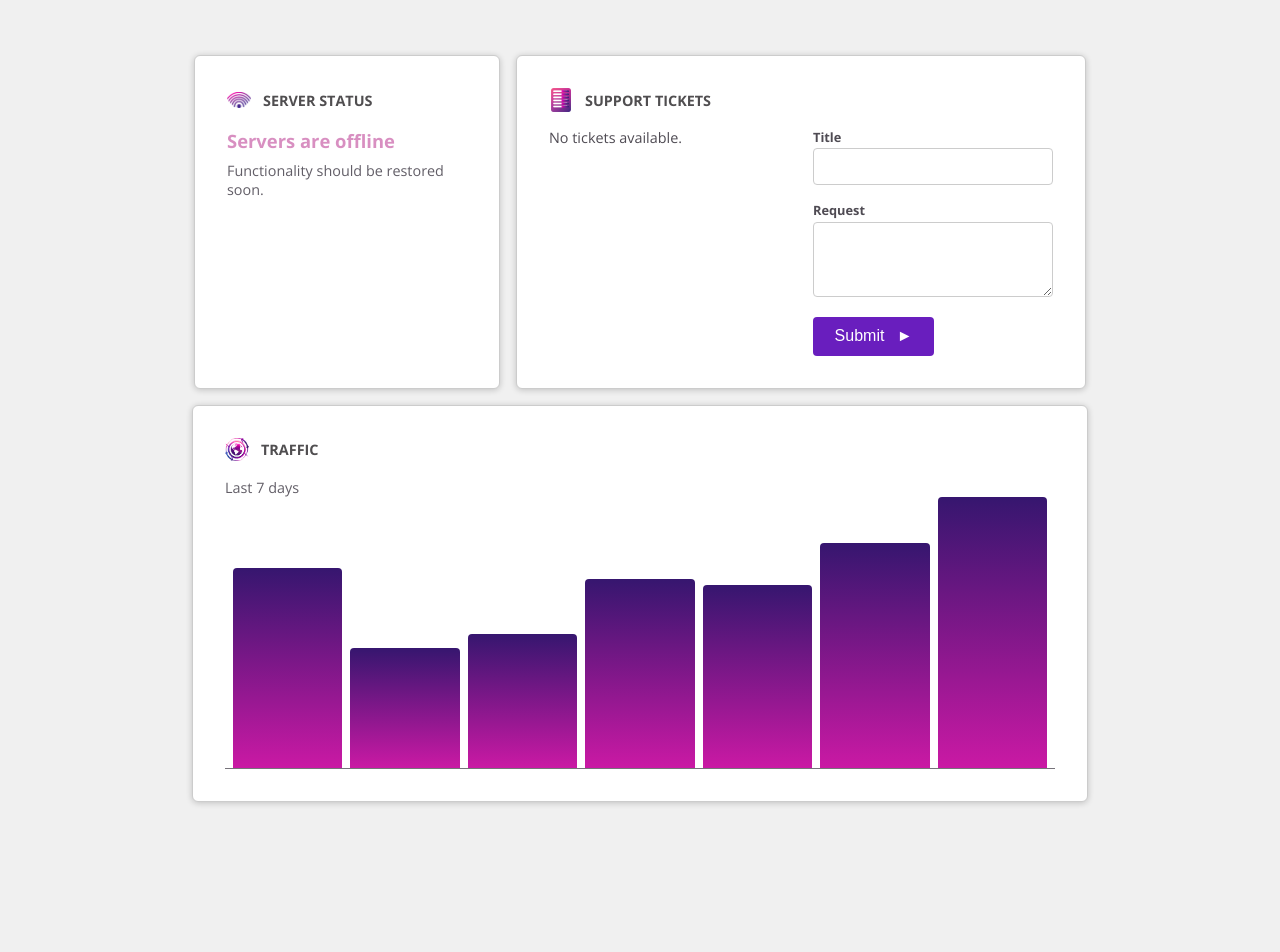
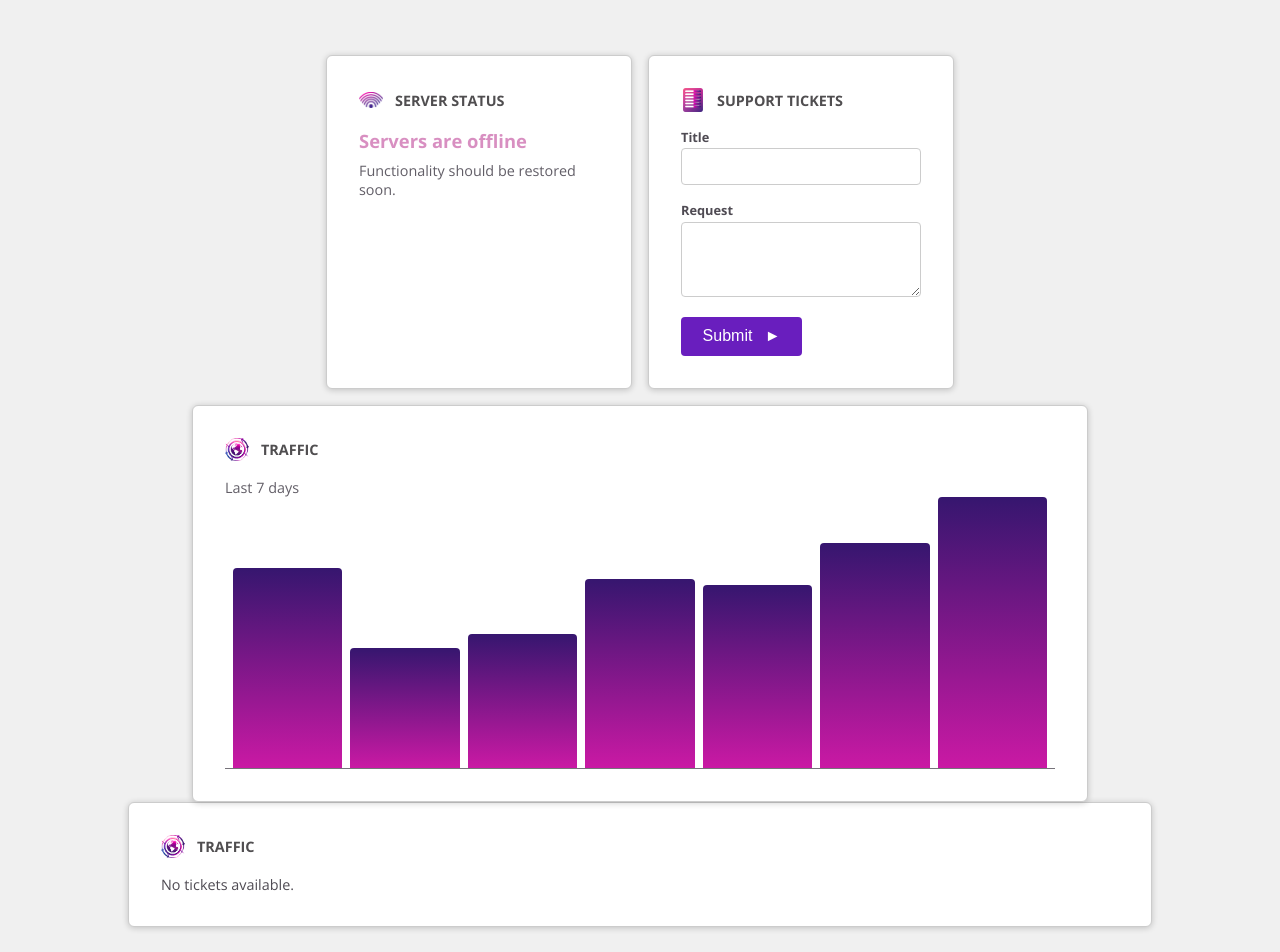
Before and after one commit to flavia3107/angular-dashboard-mini-project, an Angular app: page / in a window 1280 px wide. Shown: the part 60-1012 px from the top of the page. Before the commit the page ends 910 px from the top, so only its background shows below. Built offline with nearby package versions, Linux system fonts and the light colour scheme.

Commit message:
Dashboard: Update logic

```diff
--- a/src/app/app.component.html
+++ b/src/app/app.component.html
@@ -7,11 +7,18 @@
         <app-server-status />
       </app-dashboard-item>
       <app-dashboard-item [image]="{ src: './assets/list.png', alt: 'A list of items' }" title="Support Tickets">
-        <app-tickets />
+        <div id="new-ticket">
+          <app-new-ticket (add)="onAdd($event)" />
+        </div>
       </app-dashboard-item>
     </div>
     <app-dashboard-item class="chart" [image]="{ src: './assets/globe.png', alt: 'A globe' }" title="Traffic">
       <app-traffic />
     </app-dashboard-item>
   </div>
+  <div class="tickets-list">
+    <app-dashboard-item [image]="{ src: './assets/globe.png', alt: 'A globe' }" title="Traffic">
+      <app-tickets [tickets]="tickets" (completeTicket)="onCloseTicket($event)" />
+    </app-dashboard-item>
+  </div>
 </main>
--- a/src/app/app.component.ts
+++ b/src/app/app.component.ts
@@ -5,6 +5,8 @@ import { ServerStatusComponent } from './dashboard/server-status/server-status.c
 import { TrafficComponent } from './dashboard/traffic/traffic.component';
 import { TicketsComponent } from './dashboard/tickets/tickets.component';
 import { DashboardItemComponent } from './dashboard/dashboard-item/dashboard-item.component';
+import { Ticket } from './dashboard/tickets/ticket.model';
+import { NewTicketComponent } from './dashboard/tickets/new-ticket/new-ticket.component';
 
 @Component({
   selector: 'app-root',
@@ -13,9 +15,32 @@ import { DashboardItemComponent } from './dashboard/dashboard-item/dashboard-ite
     HeaderComponent,
     ServerStatusComponent,
     TrafficComponent,
+    NewTicketComponent,
     TicketsComponent,
     DashboardItemComponent
   ],
   templateUrl: './app.component.html',
 })
-export class AppComponent { }
+export class AppComponent {
+  tickets: Ticket[] = [];
+
+
+  onAdd(ticketData: { title: string; text: string }) {
+    const ticket: Ticket = {
+      title: ticketData.title,
+      request: ticketData.text,
+      id: Math.random().toString(),
+      status: 'open'
+    }
+    this.tickets.push(ticket);
+  }
+
+  onCloseTicket(id: string) {
+    this.tickets = this.tickets.map((ticket) => {
+      if (ticket.id === id) {
+        return { ...ticket, status: 'closed' }
+      }
+      return ticket;
+    });
+  }
+}
--- a/src/app/dashboard/tickets/new-ticket/new-ticket.component.css
+++ b/src/app/dashboard/tickets/new-ticket/new-ticket.component.css
@@ -0,0 +1,3 @@
+button:disabled {
+    opacity: 0.3;
+}
--- a/src/app/dashboard/tickets/tickets.component.html
+++ b/src/app/dashboard/tickets/tickets.component.html
@@ -9,7 +9,3 @@
         }
     </ul>
 </div>
-
-<div id="new-ticket">
-    <app-new-ticket (add)="onAdd($event)" />
-</div>
--- a/src/app/dashboard/tickets/tickets.component.ts
+++ b/src/app/dashboard/tickets/tickets.component.ts
@@ -1,4 +1,4 @@
-import { Component } from '@angular/core';
+import { Component, EventEmitter, Input, Output } from '@angular/core';
 
 import { NewTicketComponent } from "./new-ticket/new-ticket.component";
 import { Ticket } from './ticket.model';
@@ -12,25 +12,10 @@ import { TicketComponent } from "./ticket/ticket.component";
   imports: [NewTicketComponent, TicketComponent]
 })
 export class TicketsComponent {
-  tickets: Ticket[] = [];
-
-  onAdd(ticketData: { title: string; text: string }) {
-    const ticket: Ticket = {
-      title: ticketData.title,
-      request: ticketData.text,
-      id: Math.random().toString(),
-      status: 'open'
-    }
-
-    this.tickets.push(ticket);
-  }
+  @Input() tickets: Ticket[] = [];
+  @Output() completeTicket: EventEmitter<string> = new EventEmitter();
 
   onCloseTicket(id: string) {
-    this.tickets = this.tickets.map((ticket) => {
-      if (ticket.id === id) {
-        return { ...ticket, status: 'closed' }
-      }
-      return ticket;
-    });
+    this.completeTicket.emit(id)
   }
 }
```
